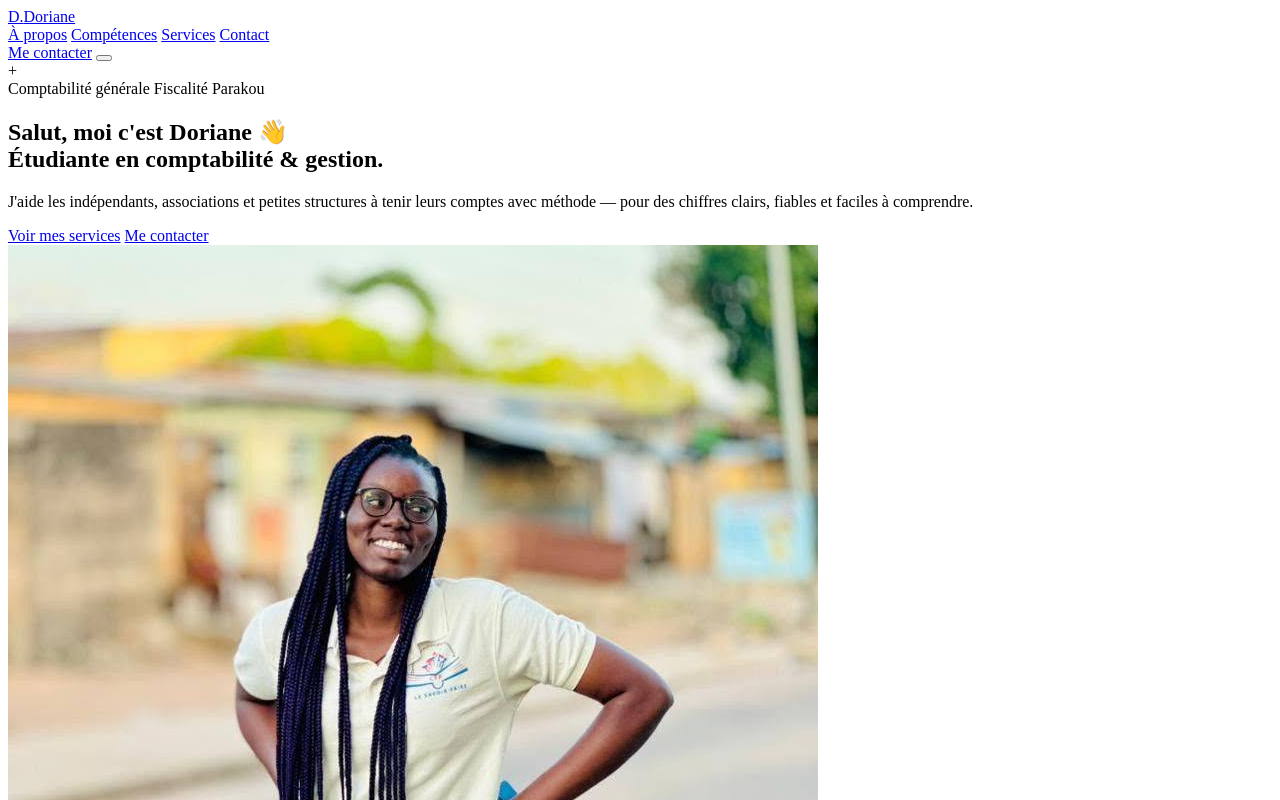
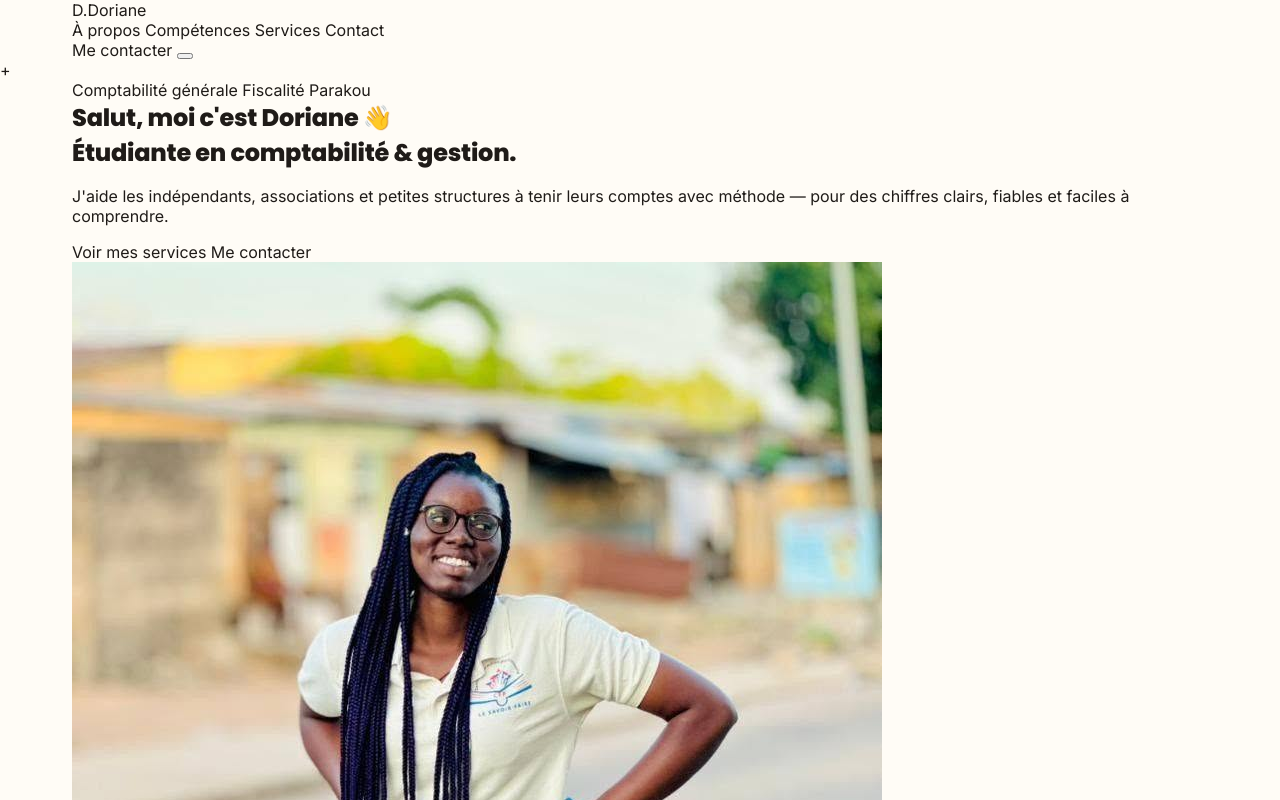
Before and after one commit to Houecande/Doriane-s_Portfolio, a plain HTML site: page index.html in a window 1280 px wide. Shown: the top 800 px of the page. Drawn offline with Linux system fonts and the light colour scheme.

Commit message:
Intégration d'un bout de code css afin de voir l'effet sur le site web.

```diff
--- a/index.html
+++ b/index.html
@@ -7,6 +7,32 @@
 <link rel="preconnect" href="https://fonts.googleapis.com">
 <link rel="preconnect" href="https://fonts.gstatic.com" crossorigin>
 <link href="https://fonts.googleapis.com/css2?family=Poppins:wght@500;600;700;800&family=Inter:wght@400;500;600&family=IBM+Plex+Mono:wght@500&display=swap" rel="stylesheet">
+<style>
+  :root{
+    --ink:#1F1B18;
+    --cream:#FFFCF6;
+    --surface:#F7F2E6;
+    --accent:#5C8F4F;
+    --accent-deep:#436638;
+    --gold:#E3A23D;
+    --gold-deep:#BD7F26;
+    --accent-tint:#E7F0DE;
+    --gold-tint:#FBEBD2;
+    --line: rgba(31,27,24,0.1);
+    --shadow: 0 20px 40px -18px rgba(31,27,24,0.28);
+  }
+  *{box-sizing:border-box;}
+  html{scroll-behavior:smooth;}
+  body{margin:0;background:var(--cream);color:var(--ink);font-family:'Inter',sans-serif;-webkit-font-smoothing:antialiased;overflow-x:hidden;}
+  h1,h2,h3,.display{font-family:'Poppins',sans-serif;margin:0;font-weight:800;letter-spacing:-0.01em;}
+  .mono{font-family:'IBM Plex Mono',monospace;}
+  a{color:inherit;text-decoration:none;}
+  img{max-width:100%;display:block;}
+  .wrap{max-width:1200px;margin:0 auto;padding:0 32px;}
+  section{position:relative;}
+
+</style>
+
 </head>
 <body>
 
```
